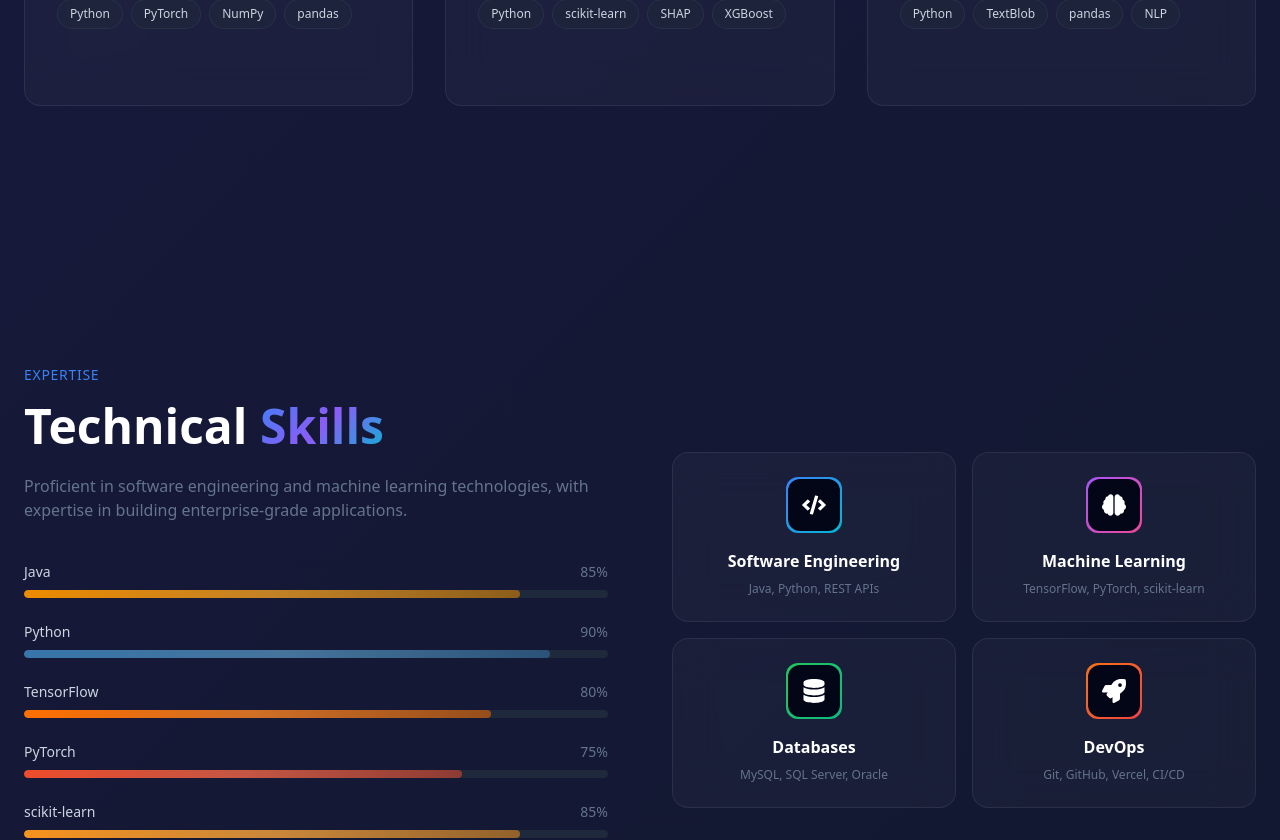
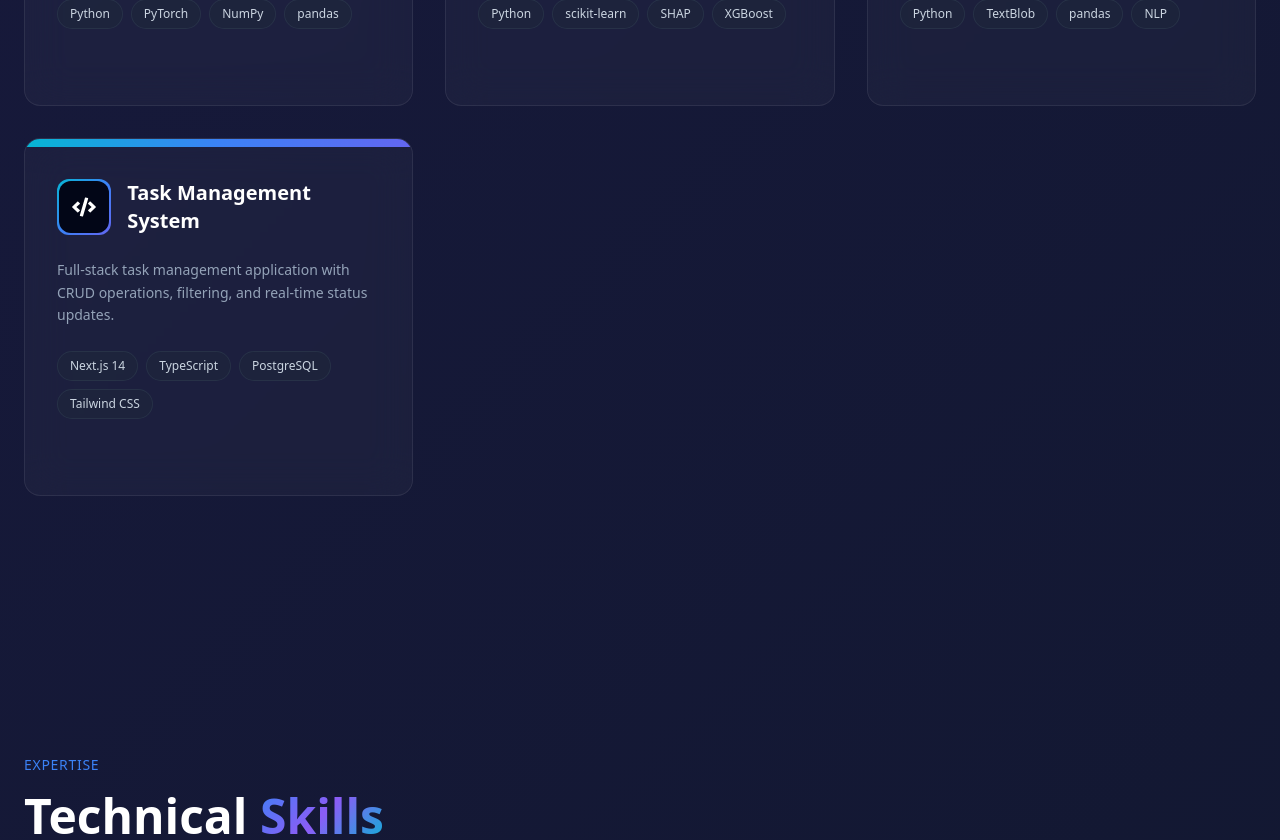
Before and after one commit to emmanalcazarjr-ops/portfolio, a Next.js app: page / in a window 1280 px wide. Shown: the part 1720-2560 px from the top of the page. Built offline with nearby package versions, Linux system fonts and the light colour scheme.

Commit message:
Add Task Management System to portfolio

```diff
--- a/app/page.tsx
+++ b/app/page.tsx
@@ -66,6 +66,14 @@ const projects = [
     github: 'https://github.com/emmanalcazarjr-ops/sentiment-analysis-tool',
     icon: FaBrain,
     gradient: 'from-indigo-500 via-violet-500 to-purple-500',
+  },
+  {
+    title: 'Task Management System',
+    description: 'Full-stack task management application with CRUD operations, filtering, and real-time status updates.',
+    tech: ['Next.js 14', 'TypeScript', 'PostgreSQL', 'Tailwind CSS'],
+    github: 'https://github.com/emmanalcazarjr-ops/task-management-system',
+    icon: FaCode,
+    gradient: 'from-cyan-500 via-blue-500 to-indigo-500',
   },
 ]
 
@@ -344,10 +352,10 @@ export default function Home() {
             <ScrollReveal delay={1.2}>
               <div className="grid grid-cols-2 md:grid-cols-4 gap-6 mt-20">
                 {[
-                  { label: 'Projects', value: 11, suffix: '+' },
+                  { label: 'Projects', value: 12, suffix: '+' },
                   { label: 'Technologies', value: 15, suffix: '+' },
                   { label: 'Certifications', value: 7, suffix: '' },
-                  { label: 'GitHub Repos', value: 13, suffix: '+' },
+                  { label: 'GitHub Repos', value: 14, suffix: '+' },
                 ].map((stat, i) => (
                   <motion.div
                     key={stat.label}
```
